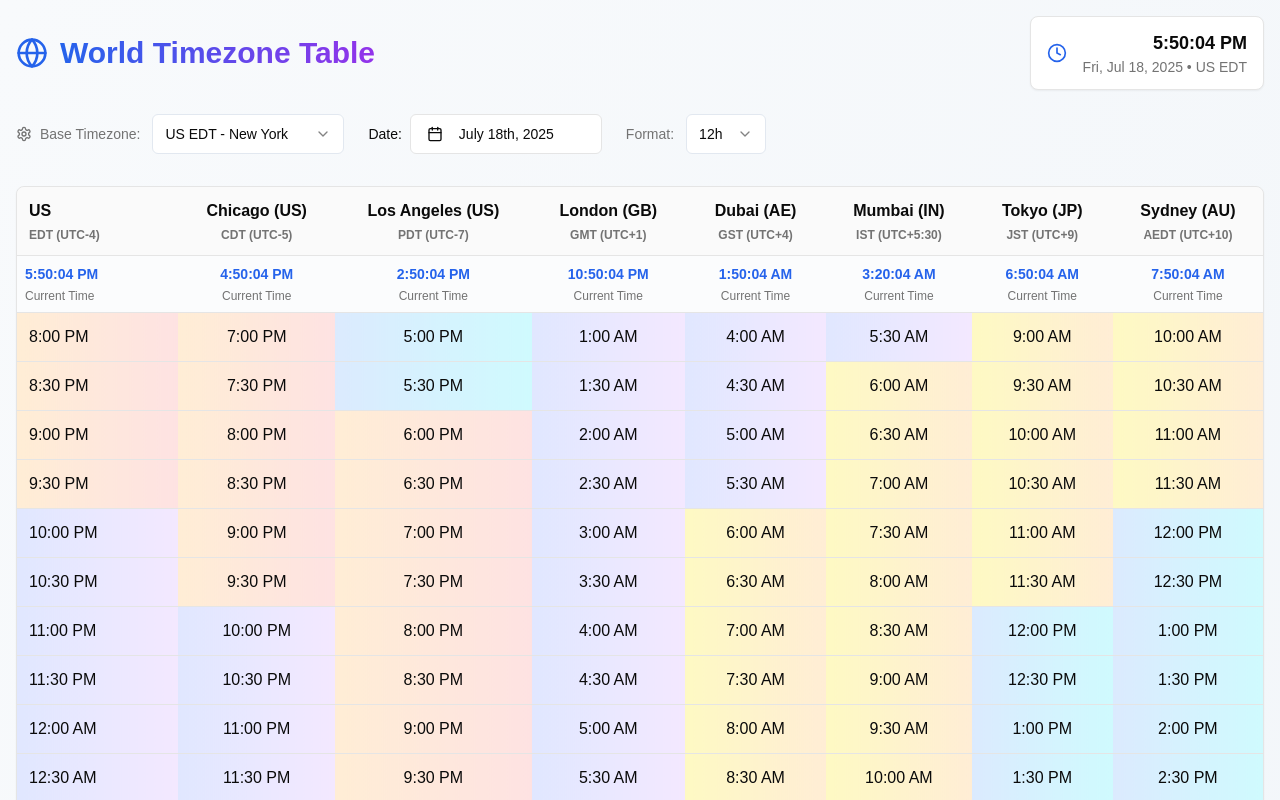
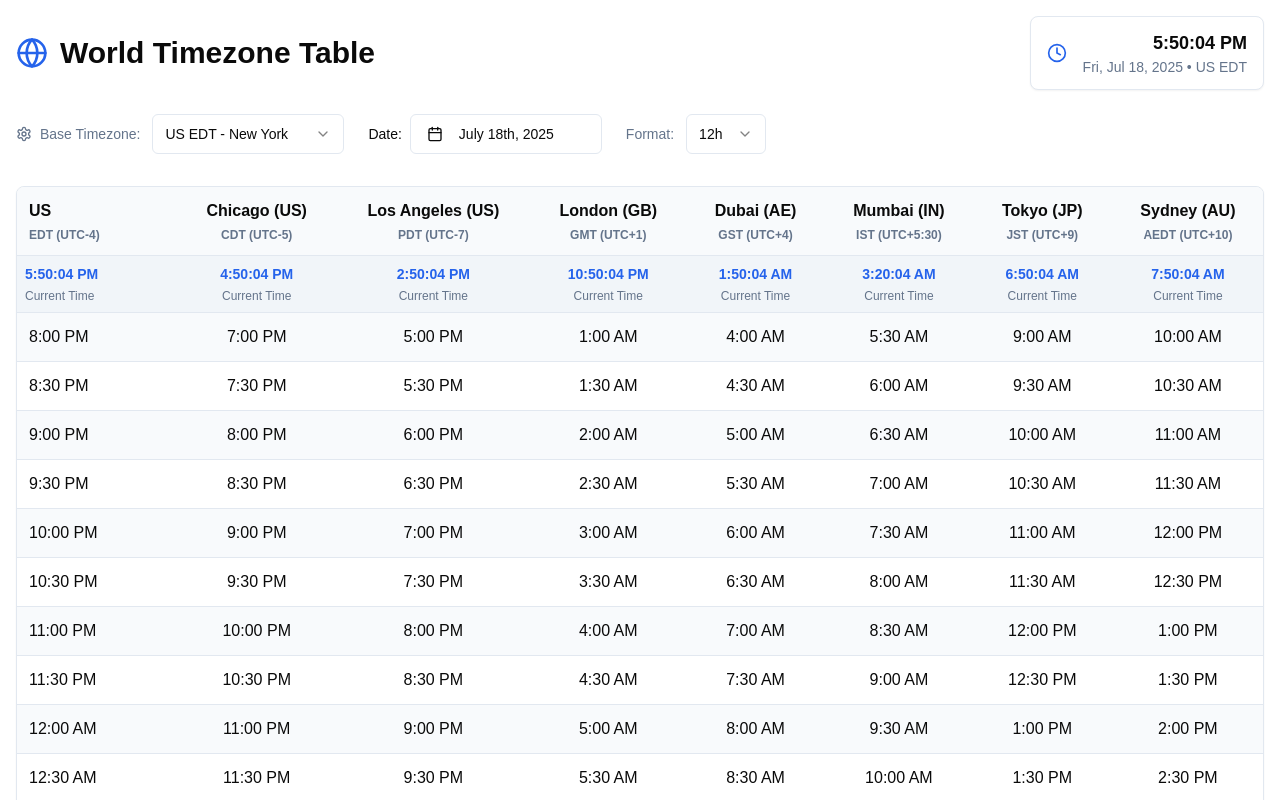
Before and after one commit to imyoga/world-timezone-table, a Next.js app: page / in a window 1280 px wide. Shown: the top 800 px of the page. Built offline with nearby package versions, Linux system fonts and the light colour scheme.

Commit message:
overhaul styling and layout

```diff
--- a/app/globals.css
+++ b/app/globals.css
@@ -14,31 +14,66 @@ body {
 
 @layer base {
   :root {
+    /* Base colors */
     --background: 0 0% 100%;
     --foreground: 0 0% 3.9%;
+
+    /* Card colors */
     --card: 0 0% 100%;
     --card-foreground: 0 0% 3.9%;
+
+    /* Popover colors */
     --popover: 0 0% 100%;
     --popover-foreground: 0 0% 3.9%;
-    --primary: 0 0% 9%;
-    --primary-foreground: 0 0% 98%;
-    --secondary: 0 0% 96.1%;
-    --secondary-foreground: 0 0% 9%;
-    --muted: 0 0% 96.1%;
-    --muted-foreground: 0 0% 45.1%;
-    --accent: 0 0% 96.1%;
-    --accent-foreground: 0 0% 9%;
+
+    /* Primary brand colors */
+    --primary: 221.2 83.2% 53.3%;
+    --primary-foreground: 210 40% 98%;
+
+    /* Secondary colors */
+    --secondary: 210 40% 96%;
+    --secondary-foreground: 222.2 84% 4.9%;
+
+    /* Muted colors */
+    --muted: 210 40% 96%;
+    --muted-foreground: 215.4 16.3% 46.9%;
+
+    /* Accent colors */
+    --accent: 210 40% 96%;
+    --accent-foreground: 222.2 84% 4.9%;
+
+    /* Destructive colors */
     --destructive: 0 84.2% 60.2%;
-    --destructive-foreground: 0 0% 98%;
-    --border: 0 0% 89.8%;
-    --input: 0 0% 89.8%;
-    --ring: 0 0% 3.9%;
+    --destructive-foreground: 210 40% 98%;
+
+    /* Border and input colors */
+    --border: 214.3 31.8% 91.4%;
+    --input: 214.3 31.8% 91.4%;
+    --ring: 221.2 83.2% 53.3%;
+
+    /* Table specific colors */
+    --table-header: 210 40% 98%;
+    --table-row-even: 210 40% 98%;
+    --table-row-odd: 0 0% 100%;
+    --table-row-hover: 210 40% 94%;
+    --table-current-time: 221.2 83.2% 97%;
+    --table-current-time-border: 221.2 83.2% 90%;
+
+    /* Interactive colors */
+    --hover: 210 40% 94%;
+    --active: 210 40% 92%;
+
+    /* Chart colors */
     --chart-1: 12 76% 61%;
     --chart-2: 173 58% 39%;
     --chart-3: 197 37% 24%;
     --chart-4: 43 74% 66%;
     --chart-5: 27 87% 67%;
+
+    /* Design tokens */
     --radius: 0.5rem;
+
+    /* Sidebar colors */
     --sidebar-background: 0 0% 98%;
     --sidebar-foreground: 240 5.3% 26.1%;
     --sidebar-primary: 240 5.9% 10%;
@@ -48,31 +83,65 @@ body {
     --sidebar-border: 220 13% 91%;
     --sidebar-ring: 217.2 91.2% 59.8%;
   }
+
   .dark {
-    --background: 0 0% 3.9%;
-    --foreground: 0 0% 98%;
-    --card: 0 0% 3.9%;
-    --card-foreground: 0 0% 98%;
-    --popover: 0 0% 3.9%;
-    --popover-foreground: 0 0% 98%;
-    --primary: 0 0% 98%;
-    --primary-foreground: 0 0% 9%;
-    --secondary: 0 0% 14.9%;
-    --secondary-foreground: 0 0% 98%;
-    --muted: 0 0% 14.9%;
-    --muted-foreground: 0 0% 63.9%;
-    --accent: 0 0% 14.9%;
-    --accent-foreground: 0 0% 98%;
+    /* Base colors */
+    --background: 222.2 84% 4.9%;
+    --foreground: 210 40% 98%;
+
+    /* Card colors */
+    --card: 222.2 84% 4.9%;
+    --card-foreground: 210 40% 98%;
+
+    /* Popover colors */
+    --popover: 222.2 84% 4.9%;
+    --popover-foreground: 210 40% 98%;
+
+    /* Primary brand colors */
+    --primary: 217.2 91.2% 59.8%;
+    --primary-foreground: 222.2 84% 4.9%;
+
+    /* Secondary colors */
+    --secondary: 217.2 32.6% 17.5%;
+    --secondary-foreground: 210 40% 98%;
+
+    /* Muted colors */
+    --muted: 217.2 32.6% 17.5%;
+    --muted-foreground: 215 20.2% 65.1%;
+
+    /* Accent colors */
+    --accent: 217.2 32.6% 17.5%;
+    --accent-foreground: 210 40% 98%;
+
+    /* Destructive colors */
     --destructive: 0 62.8% 30.6%;
-    --destructive-foreground: 0 0% 98%;
-    --border: 0 0% 14.9%;
-    --input: 0 0% 14.9%;
-    --ring: 0 0% 83.1%;
+    --destructive-foreground: 210 40% 98%;
+
+    /* Border and input colors */
+    --border: 217.2 32.6% 17.5%;
+    --input: 217.2 32.6% 17.5%;
+    --ring: 224.3 76.3% 48%;
+
+    /* Table specific colors */
+    --table-header: 217.2 32.6% 15%;
+    --table-row-even: 217.2 32.6% 12%;
+    --table-row-odd: 222.2 84% 4.9%;
+    --table-row-hover: 217.2 32.6% 20%;
+    --table-current-time: 217.2 91.2% 15%;
+    --table-current-time-border: 217.2 91.2% 25%;
+
+    /* Interactive colors */
+    --hover: 217.2 32.6% 20%;
+    --active: 217.2 32.6% 25%;
+
+    /* Chart colors */
     --chart-1: 220 70% 50%;
     --chart-2: 160 60% 45%;
     --chart-3: 30 80% 55%;
     --chart-4: 280 65% 60%;
     --chart-5: 340 75% 55%;
+
+    /* Sidebar colors */
     --sidebar-background: 240 5.9% 10%;
     --sidebar-foreground: 240 4.8% 95.9%;
     --sidebar-primary: 224.3 76.3% 48%;
--- a/app/page.tsx
+++ b/app/page.tsx
@@ -52,14 +52,14 @@ export default function WorldTimezoneTable() {
 	}
 
 	return (
-		<div className='min-h-screen bg-gradient-to-br from-slate-50 to-slate-100 dark:from-slate-900 dark:to-slate-800 p-4'>
+		<div className='min-h-screen bg-background p-4'>
 			<div className='max-w-7xl mx-auto'>
 				{/* Header */}
 				<div className='mb-8'>
 					<div className='flex items-center justify-between mb-6'>
 						<div className='flex items-center gap-3'>
-							<Globe className='h-8 w-8 text-blue-600' />
-							<h1 className='text-3xl font-bold bg-gradient-to-r from-blue-600 to-purple-600 bg-clip-text text-transparent'>
+							<Globe className='h-8 w-8 text-primary' />
+							<h1 className='text-3xl font-bold text-foreground'>
 								World Timezone Table
 							</h1>
 						</div>
--- a/components/current-time-display.tsx
+++ b/components/current-time-display.tsx
@@ -26,13 +26,13 @@ export function CurrentTimeDisplay({
 	// Show loading state during hydration to avoid mismatch
 	if (!isClient) {
 		return (
-			<div className='flex items-center gap-4 bg-white dark:bg-slate-800 rounded-lg px-4 py-3 shadow-sm border hover:shadow-md transition-all duration-200 cursor-pointer group'>
-				<Clock className='h-5 w-5 text-blue-600 group-hover:text-blue-700 transition-colors' />
+			<div className='flex items-center gap-4 bg-card rounded-lg px-4 py-3 shadow-sm border border-border hover:shadow-md transition-all duration-200 cursor-pointer group'>
+				<Clock className='h-5 w-5 text-primary group-hover:text-primary/80 transition-colors' />
 				<div className='text-right'>
-					<p className='text-lg font-semibold group-hover:text-blue-600 transition-colors'>
+					<p className='text-lg font-semibold text-foreground group-hover:text-primary transition-colors'>
 						--:--:--
 					</p>
-					<p className='text-sm text-muted-foreground group-hover:text-slate-600 dark:group-hover:text-slate-400 transition-colors'>
+					<p className='text-sm text-muted-foreground group-hover:text-foreground/80 transition-colors'>
 						Loading...
 					</p>
 				</div>
@@ -42,7 +42,7 @@ export function CurrentTimeDisplay({
 
 	return (
 		<div
-			className='flex items-center gap-4 bg-white dark:bg-slate-800 rounded-lg px-4 py-3 shadow-sm border hover:shadow-md transition-all duration-200 cursor-pointer group'
+			className='flex items-center gap-4 bg-card rounded-lg px-4 py-3 shadow-sm border border-border hover:shadow-md transition-all duration-200 cursor-pointer group'
 			onClick={onTimeFormatToggle}
 			role='button'
 			tabIndex={0}
@@ -53,16 +53,16 @@ export function CurrentTimeDisplay({
 				}
 			}}
 		>
-			<Clock className='h-5 w-5 text-blue-600 group-hover:text-blue-700 transition-colors' />
+			<Clock className='h-5 w-5 text-primary group-hover:text-primary/80 transition-colors' />
 			<div className='text-right'>
-				<p className='text-lg font-semibold group-hover:text-blue-600 transition-colors'>
+				<p className='text-lg font-semibold text-foreground group-hover:text-primary transition-colors'>
 					{formatTime(
 						getTimeForTimezone(currentTime, baseTimezone, new Date()),
 						timeFormat,
 						true
 					)}
 				</p>
-				<p className='text-sm text-muted-foreground group-hover:text-slate-600 dark:group-hover:text-slate-400 transition-colors'>
+				<p className='text-sm text-muted-foreground group-hover:text-foreground/80 transition-colors'>
 					{format(new Date(), 'EEE, MMM d, yyyy')} • {baseTimezoneInfo.country}{' '}
 					{baseTimezoneInfo.currentName}
 				</p>
--- a/components/time-format-select.tsx
+++ b/components/time-format-select.tsx
@@ -21,7 +21,7 @@ export function TimeFormatSelect({
 				<span>Format:</span>
 			</div>
 			<Select value={timeFormat} onValueChange={onTimeFormatChange}>
-				<SelectTrigger className='w-20 bg-white dark:bg-slate-800 hover:bg-slate-50 dark:hover:bg-slate-700 border-slate-200 dark:border-slate-700 transition-colors'>
+				<SelectTrigger className='w-20 bg-card hover:bg-hover border-border transition-colors'>
 					<SelectValue />
 				</SelectTrigger>
 				<SelectContent>
--- a/components/timezone-select.tsx
+++ b/components/timezone-select.tsx
@@ -26,7 +26,7 @@ export function TimezoneSelect({
 				<span>Base Timezone:</span>
 			</div>
 			<Select value={baseTimezone} onValueChange={onBaseTimezoneChange}>
-				<SelectTrigger className='w-48 bg-white dark:bg-slate-800 hover:bg-slate-50 dark:hover:bg-slate-700 border-slate-200 dark:border-slate-700 transition-colors'>
+				<SelectTrigger className='w-48 bg-card hover:bg-hover border-border transition-colors'>
 					<SelectValue />
 				</SelectTrigger>
 				<SelectContent>
--- a/components/timezone-table-body.tsx
+++ b/components/timezone-table-body.tsx
@@ -2,7 +2,6 @@ import {
 	DEFAULT_COLUMNS,
 	getTimezoneInfo,
 	formatTime,
-	getGradientClass,
 } from '@/lib/timezone-utils'
 import { Badge } from '@/components/ui/badge'
 import { TimeRow } from '@/hooks/use-time-rows'
@@ -27,23 +26,18 @@ export function TimezoneTableBody({
 			{timeRows.map((row) => (
 				<tr
 					key={row.index}
-					className={`border-b transition-colors duration-150 cursor-pointer group
-						${row.index % 2 === 0 ? 'bg-muted/10' : 'bg-background'}
+					className={`border-b border-border transition-colors duration-150 cursor-pointer group
+						${row.index % 2 === 0 ? 'bg-table-row-even' : 'bg-table-row-odd'}
 						${row.isCurrentTime
-							? 'bg-blue-50/60 dark:bg-blue-950/50 border-blue-200/50 dark:border-blue-800/50'
+							? 'bg-table-current-time border-table-current-time-border'
 							: ''
 						}
-						hover:bg-accent/80 hover:shadow-sm
-						${row.isNextDay ? 'border-t-2 border-dashed border-gray-400' : ''}
+						hover:bg-table-row-hover hover:shadow-sm
+						${row.isNextDay ? 'border-t-2 border-dashed border-muted-foreground' : ''}
 					`}
 					onClick={() => onRowClick(row.index)}
 				>
-					<td
-						className={`p-3 font-medium transition-colors duration-150
-							${getGradientClass(row.times[baseTimezone]?.getHours() || 0)}
-							group-hover:bg-transparent
-						`}
-					>
+					<td className="p-3 font-medium transition-colors duration-150">
 						<div className='flex items-center gap-2'>
 							{formatTime(row.times[baseTimezone], timeFormat)}
 							{row.isNextDay && (
@@ -57,10 +51,7 @@ export function TimezoneTableBody({
 						(timezone) => (
 							<td
 								key={timezone}
-								className={`p-3 text-center transition-colors duration-150
-									${getGradientClass(row.times[timezone]?.getHours() || 0)}
-									group-hover:bg-transparent
-								`}
+								className="p-3 text-center transition-colors duration-150"
 							>
 								{formatTime(row.times[timezone], timeFormat)}
 							</td>
--- a/components/timezone-table-header.tsx
+++ b/components/timezone-table-header.tsx
@@ -26,7 +26,7 @@ export function TimezoneTableHeader({
 	return (
 		<thead>
 			{/* Main header row with timezone info */}
-			<tr className='border-b bg-muted/50'>
+			<tr className='border-b border-border bg-table-header'>
 				<th className='p-3 text-left font-semibold min-w-32'>
 					<div className='flex flex-col items-start gap-1'>
 						<span>
@@ -56,10 +56,10 @@ export function TimezoneTableHeader({
 			</tr>
 
 			{/* Current time row */}
-			<tr className='border-b bg-slate-50/50 dark:bg-slate-800/50'>
+			<tr className='border-b border-border bg-muted'>
 				<th className='p-2 text-left font-medium text-sm'>
 					<div className='flex flex-col items-start gap-1'>
-						<span className='text-blue-600 dark:text-blue-400 font-semibold'>
+						<span className='text-primary font-semibold'>
 							{isClient ? formatTime(getTimeForTimezone(currentTime, baseTimezone, new Date()), timeFormat, true) : '--:--:--'}
 						</span>
 						<span className='text-xs text-muted-foreground'>
@@ -73,7 +73,7 @@ export function TimezoneTableHeader({
 						className='p-2 text-center font-medium text-sm'
 					>
 						<div className='flex flex-col items-center gap-1'>
-							<span className='text-blue-600 dark:text-blue-400 font-semibold'>
+							<span className='text-primary font-semibold'>
 								{isClient ? formatTime(getTimeForTimezone(currentTime, timezone, new Date()), timeFormat, true) : '--:--:--'}
 							</span>
 							<span className='text-xs text-muted-foreground'>
--- a/lib/timezone-utils.ts
+++ b/lib/timezone-utils.ts
@@ -227,17 +227,7 @@ export const getTimezoneInfo = (timezone: string, selectedDate: Date): ExtendedT
   }
 }
 
-export const getGradientClass = (hour: number): string => {
-  if (hour >= 6 && hour < 12) {
-    return "bg-gradient-to-r from-yellow-100 to-orange-100 dark:from-yellow-900/20 dark:to-orange-900/20"
-  } else if (hour >= 12 && hour < 18) {
-    return "bg-gradient-to-r from-blue-100 to-cyan-100 dark:from-blue-900/20 dark:to-cyan-900/20"
-  } else if (hour >= 18 && hour < 22) {
-    return "bg-gradient-to-r from-orange-100 to-red-100 dark:from-orange-900/20 dark:to-red-900/20"
-  } else {
-    return "bg-gradient-to-r from-indigo-100 to-purple-100 dark:from-indigo-900/20 dark:to-purple-900/20"
-  }
-}
+
 
 export const copyToClipboard = async (text: string): Promise<void> => {
   try {
--- a/tailwind.config.ts
+++ b/tailwind.config.ts
@@ -10,26 +10,7 @@ const config: Config = {
     "./app/**/*.{js,ts,jsx,tsx,mdx}",
     "*.{js,ts,jsx,tsx,mdx}"
   ],
-  safelist: [
-    // Time-based gradient classes
-    'bg-gradient-to-r',
-    'from-yellow-100',
-    'to-orange-100',
-    'dark:from-yellow-900/20',
-    'dark:to-orange-900/20',
-    'from-blue-100',
-    'to-cyan-100',
-    'dark:from-blue-900/20',
-    'dark:to-cyan-900/20',
-    'from-orange-100',
-    'to-red-100',
-    'dark:from-orange-900/20',
-    'dark:to-red-900/20',
-    'from-indigo-100',
-    'to-purple-100',
-    'dark:from-indigo-900/20',
-    'dark:to-purple-900/20',
-  ],
+
   theme: {
   	extend: {
   		colors: {
@@ -66,6 +47,16 @@ const config: Config = {
   			border: 'hsl(var(--border))',
   			input: 'hsl(var(--input))',
   			ring: 'hsl(var(--ring))',
+  			table: {
+  				header: 'hsl(var(--table-header))',
+  				'row-even': 'hsl(var(--table-row-even))',
+  				'row-odd': 'hsl(var(--table-row-odd))',
+  				'row-hover': 'hsl(var(--table-row-hover))',
+  				'current-time': 'hsl(var(--table-current-time))',
+  				'current-time-border': 'hsl(var(--table-current-time-border))'
+  			},
+  			hover: 'hsl(var(--hover))',
+  			active: 'hsl(var(--active))',
   			chart: {
   				'1': 'hsl(var(--chart-1))',
   				'2': 'hsl(var(--chart-2))',
```
Also changed, not shown: components/timezone-modal.tsx (+40 -31 lines).
